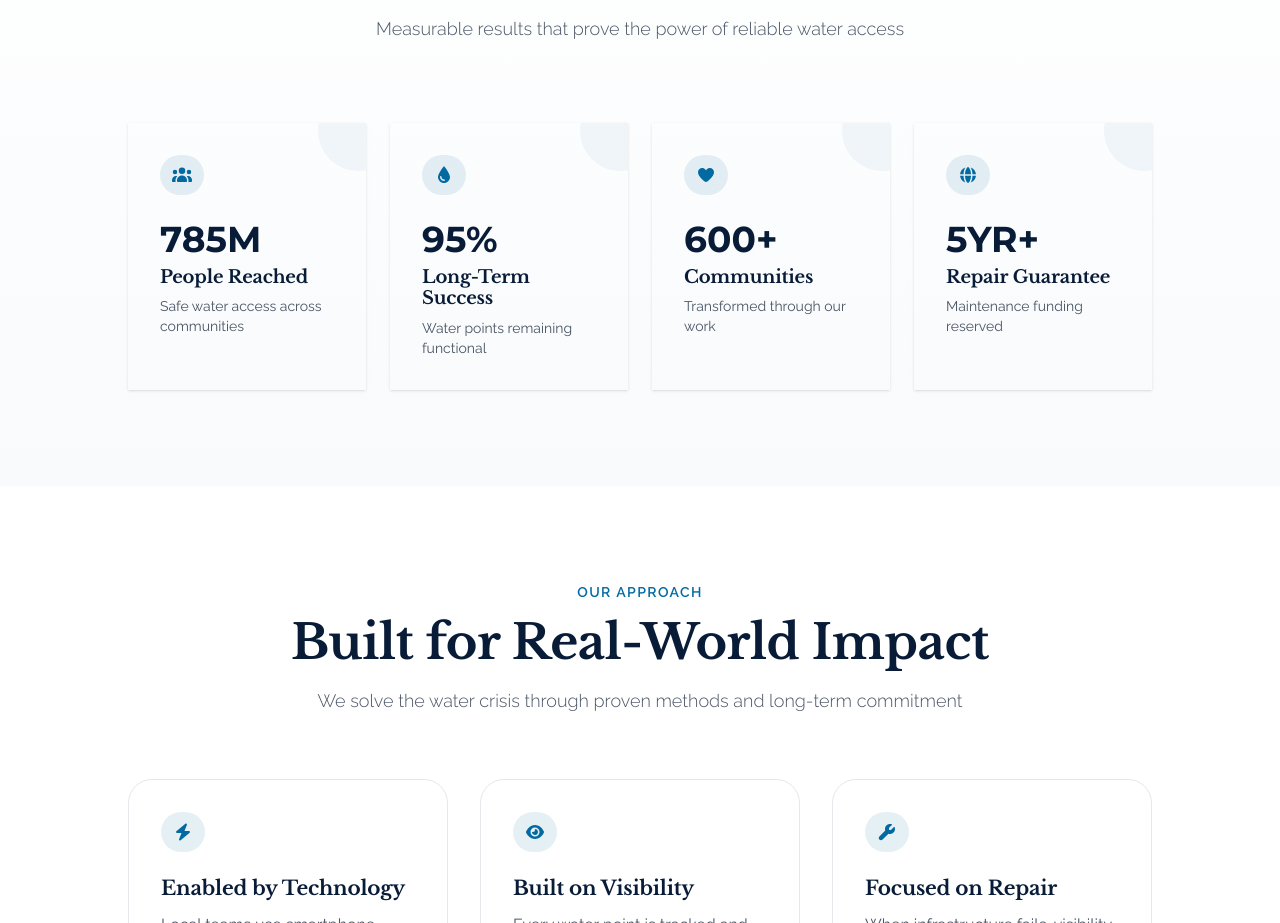
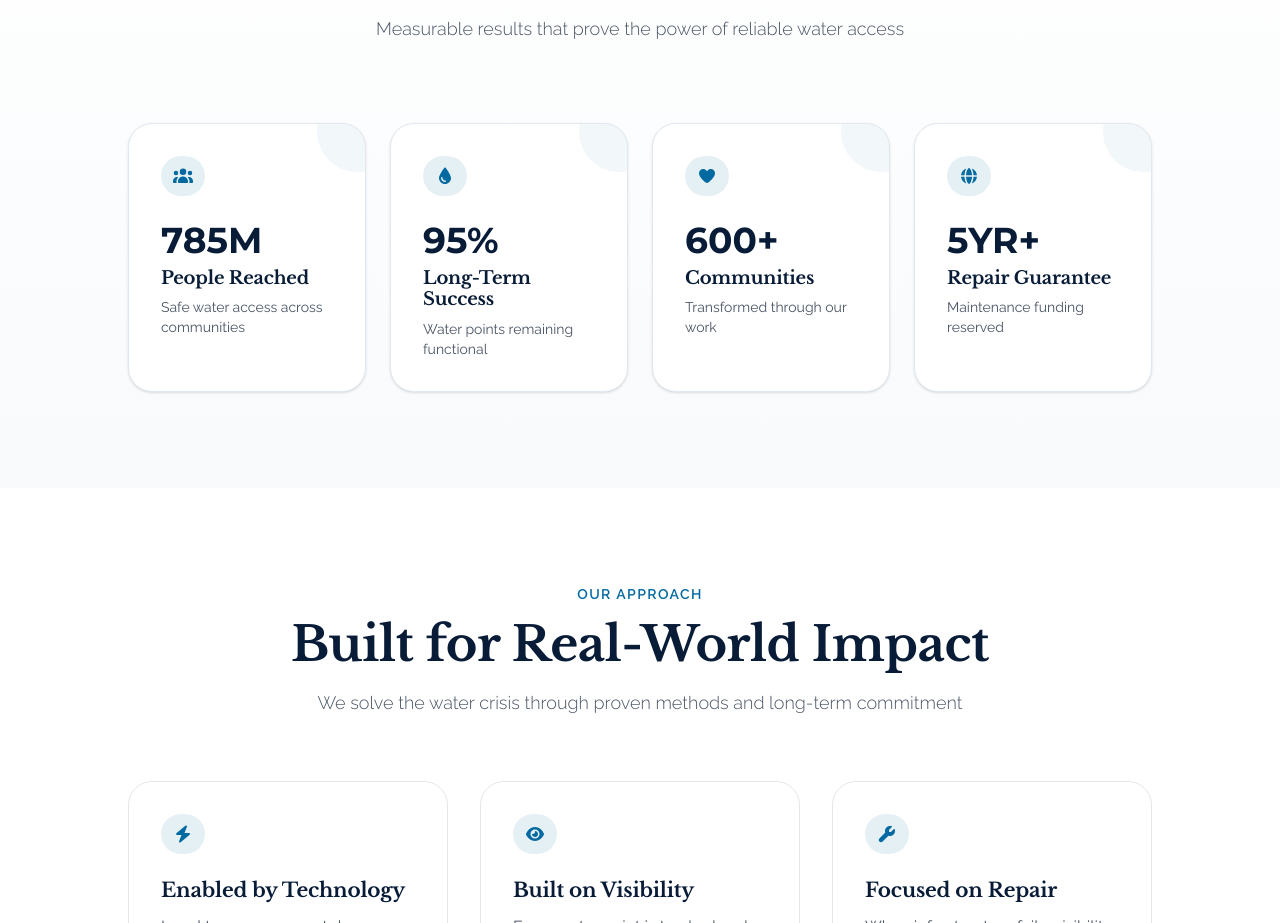
Before and after one commit to keanueu/project-water-nonprofit, a Next.js app: page / in a window 1280 px wide. Shown: the part 1249-2172 px from the top of the page. Built offline with nearby package versions, Linux system fonts and the light colour scheme; no server answers.

Commit message:
fix: remove impact status rounded none

```diff
--- a/components/ImpactStats.tsx
+++ b/components/ImpactStats.tsx
@@ -80,7 +80,7 @@ export default function ImpactStats() {
           {stats.map((stat, index) => (
             <div
               key={index}
-              className={`group relative overflow-hidden p-8 shadow-sm transition-all duration-500 ease-out ${
+              className={`group relative overflow-hidden rounded-3xl border border-slate-200 bg-white p-8 shadow-sm transition-all duration-500 ease-out hover:border-[#0369a1]/40 hover:shadow-lg ${
                 isVisible ? 'opacity-100 translate-y-0' : 'opacity-0 translate-y-8'
               }`}
               style={{
```
